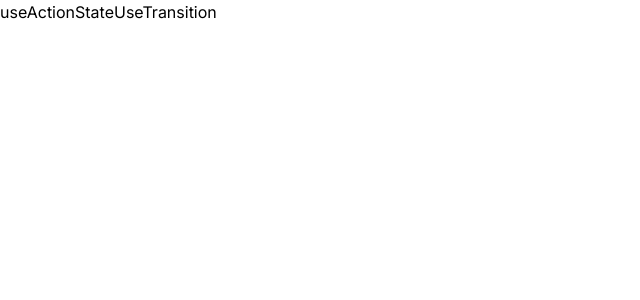
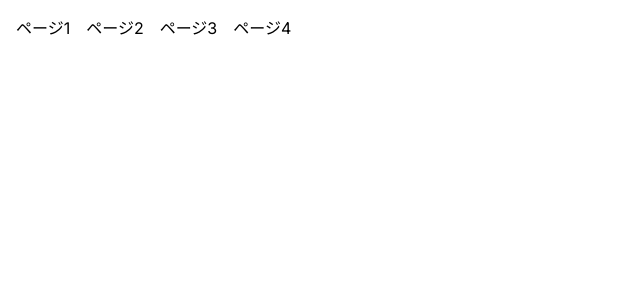
Before and after one commit to omegamaster86/next, a Next.js app: page /useActionStateUseTransition in a window 1280 px wide. Shown: the top 300 px of the page, without its empty margins (0-640 px from the left). Built offline with nearby package versions, Linux system fonts and the light colour scheme.

Commit message:
各フォルダを表示

```diff
--- a/app/useActionStateUseTransition/page.tsx
+++ b/app/useActionStateUseTransition/page.tsx
@@ -1,7 +1,21 @@
-import React from 'react'
+import type React from 'react'
+import Link from "next/link";
 
-export default function UseActionStateUseTransition (){
+export default function UseActionStateUseTransition ({
+  children,
+}: Readonly<{ children: React.ReactNode }>) {
   return (
-    <div>useActionStateUseTransition</div>
-  )
+    <html lang="ja">
+      <body>
+        <div className="space-x-4 p-4">
+          {[1, 2, 3, 4].map((v) => (
+            <Link key={v} href={`/useActionStateUseTransition/${v}`}>
+              ページ{v}
+            </Link>
+          ))}
+        </div>
+        <div>{children}</div>
+      </body>
+    </html>
+  );
 }
```
